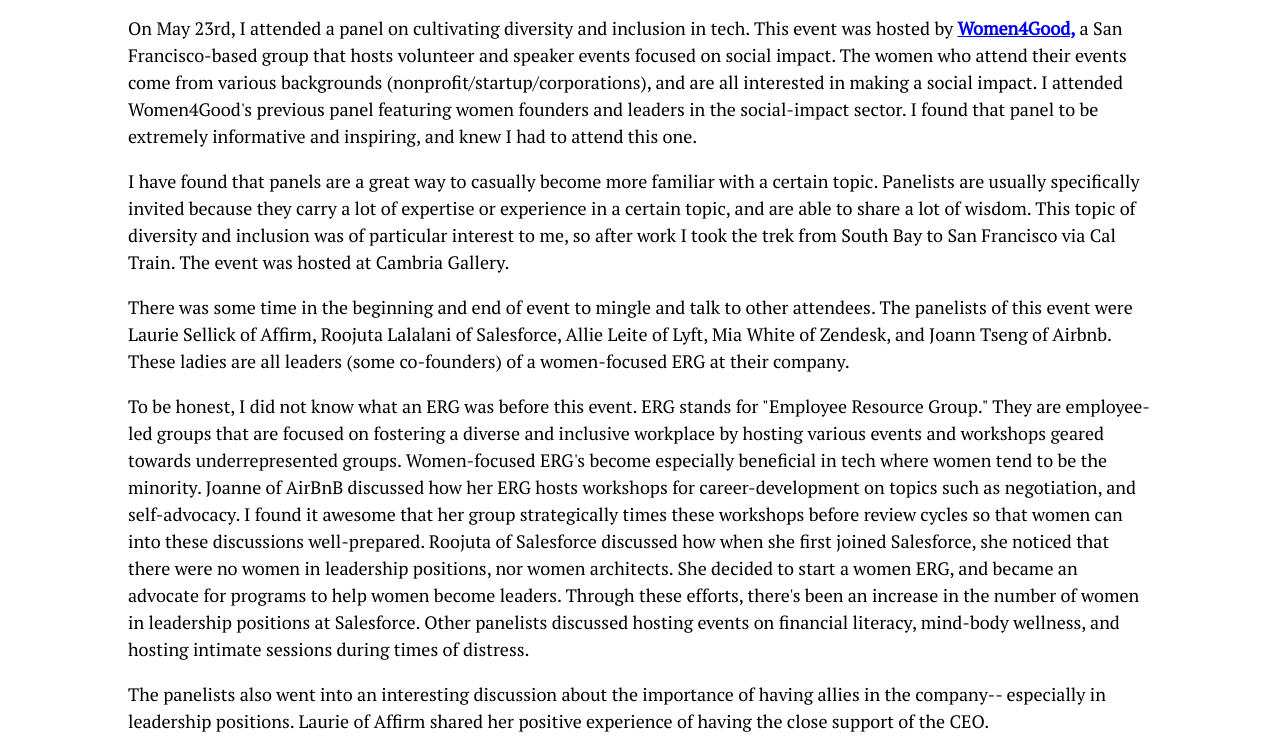
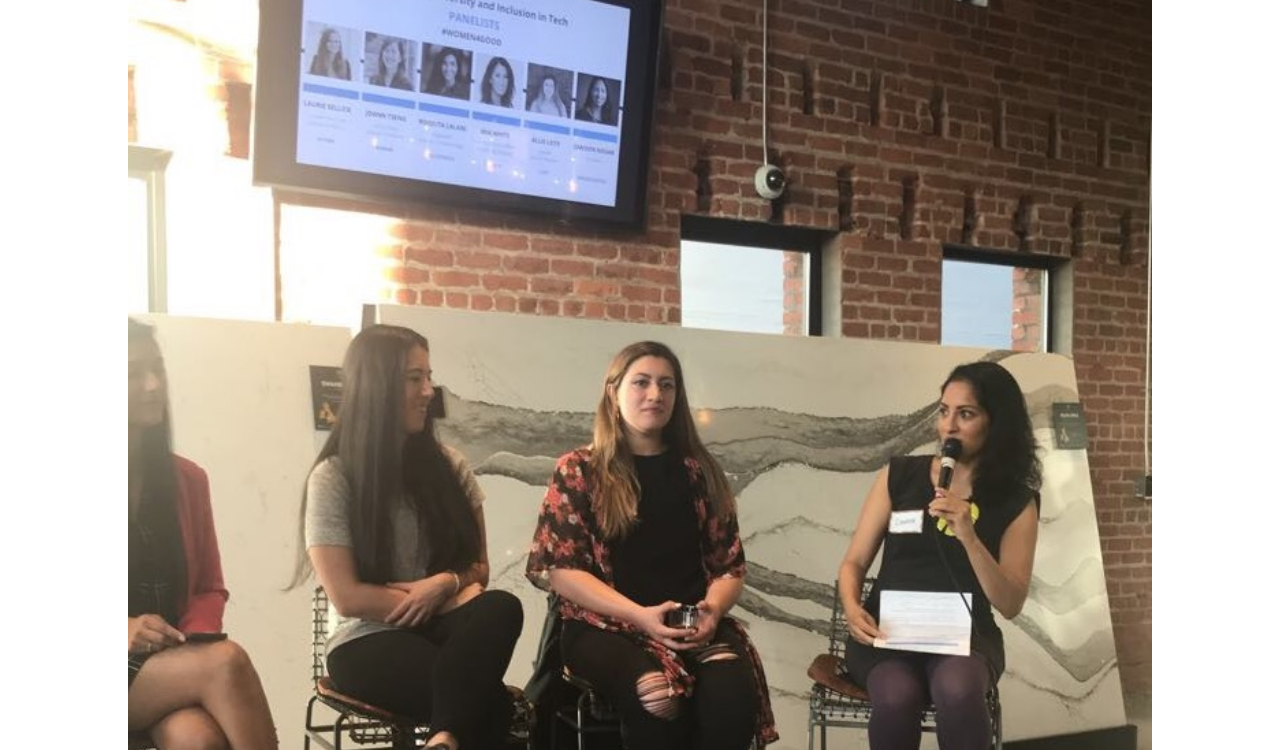
Before and after one commit to khiga8/kate-website, a Gatsby site: page /now/may2019-w4good-erg/ in a window 1280 px wide. Shown: the part 204-954 px from the top of the page. Built offline with nearby package versions, Linux system fonts and the light colour scheme; Gatsby itself is replaced by a stand-in of ours; a web font is replaced by a local one.

Commit message:
add post image

```diff
--- a/content/now/may2019-w4good-erg/index.md
+++ b/content/now/may2019-w4good-erg/index.md
@@ -2,6 +2,7 @@
 title: Cultivating Diversity and Inclusion in Tech
 description: I attended a panel hosted by Women4Good
 date: '2019-05-23'
+image: panel.png
 ---
 
 ## I attended a panel on Diversity and Inclusion hosted by Women4Good.
--- a/src/templates/blog-post.js
+++ b/src/templates/blog-post.js
@@ -35,11 +35,11 @@
         title
         image {
           childImageSharp {
-            resize(width: 500, height: 300) {
+            resize(width: 300, height: 300) {
               aspectRatio
               src
             }
-            fluid(maxWidth: 500) {
+            fluid(maxWidth: 300, maxHeight:300) {
               ...GatsbyImageSharpFluid
             }
           }
```
Also changed, not shown: content/now/may2019-w4good-erg/panel.png (added).
